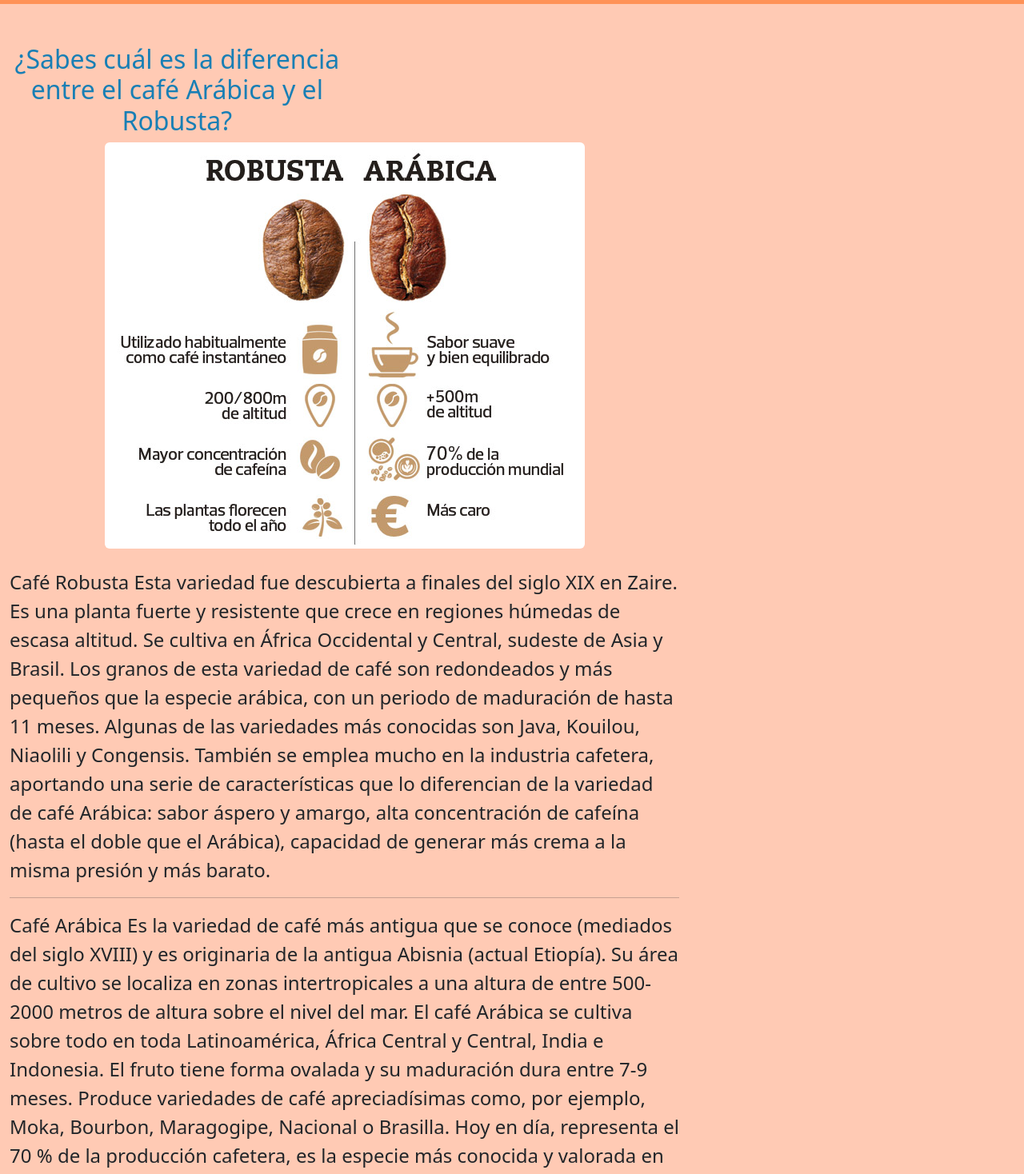
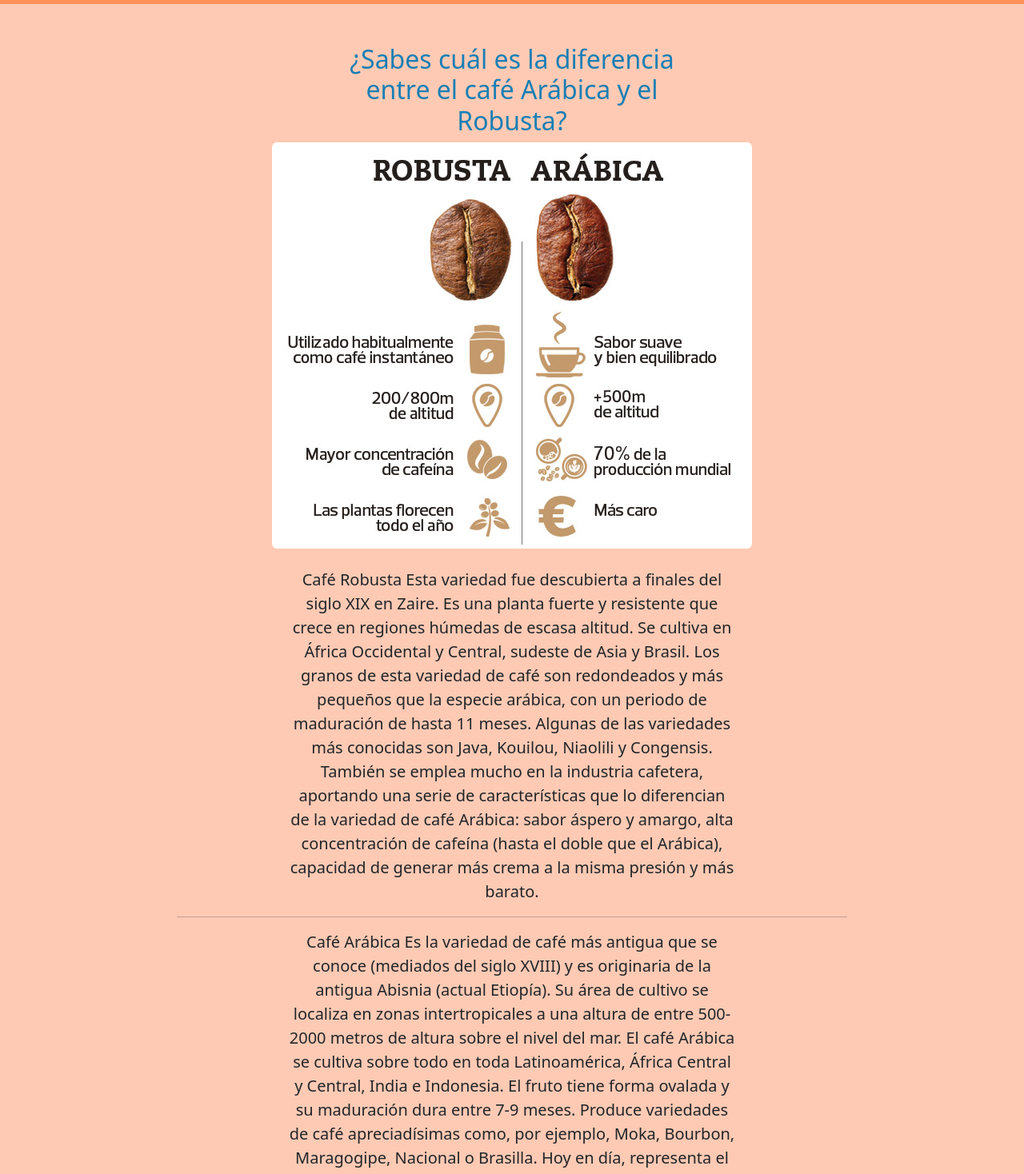
Before and after one commit to SebastianVidelaHoltz/pre-entrega3-Sebastian-Videla-Holtz, a plain HTML site: page Variedades.html in a window 1280 px wide. Shown: the part 261-1729 px from the top of the page at 80% size. Drawn offline with Linux system fonts and the light colour scheme.

Commit message:
centre elementos variedades

```diff
--- a/Variedades.html
+++ b/Variedades.html
@@ -40,22 +40,22 @@
 
         <div class="container-fluid">
         <div>
-          <div class="col-xs-12 col-md-6 col-lg-4">
-          <h1 class="primary-color h2 text-center">¿Sabes cuál es la diferencia entre el café Arábica y el Robusta?</h1>
+          <div class="col-xs-12 col-md-6 col-lg-4 mx-auto">
+          <h1 class="primary-color h2">¿Sabes cuál es la diferencia entre el café Arábica y el Robusta?</h1>
           </div>
         <!--left end-->
         </div>
-        <div class="col-xs-12 col-md-6 col-lg-8">
-        <img src="./media/cafe-robusta-y-arabica.jpg" alt="tipos de cafe" class="w-65 rounded mx-auto d-block">
+        <div class="col-xs-12 col-md-6 col-lg-8 mx-auto">
+        <img src="./media/cafe-robusta-y-arabica.jpg" alt="tipos de cafe" class="w-65 rounded mx-auto d-block img-fluid">
         <br>
-        <p class="fs-4">
+        <p class="fs-5 col-xs-12 col-md-6 col-lg-8 text-center mx-auto">
             Café Robusta
             Esta variedad fue descubierta a finales del siglo XIX en Zaire.
             Es una planta fuerte y resistente que crece en regiones húmedas de escasa altitud. Se cultiva en África Occidental y Central, sudeste de Asia y Brasil.
             Los granos de esta variedad de café son redondeados y más pequeños que la especie arábica, con un periodo de maduración de hasta 11 meses. Algunas de las variedades más conocidas son Java, Kouilou, Niaolili y Congensis.
             También se emplea mucho en la industria cafetera, aportando una serie de características que lo diferencian de la variedad de café Arábica: sabor áspero y amargo, alta concentración de cafeína (hasta el doble que el Arábica), capacidad de generar más crema a la misma presión y más barato.</p>
             <hr>
-            <p class="fs-4">
+            <p class="fs-5 col-xs-12 col-md-6 col-lg-8 text-center mx-auto">
               Café Arábica
               Es la variedad de café más antigua que se conoce (mediados del siglo XVIII) y es originaria de la antigua Abisnia (actual Etiopía).
               Su área de cultivo se localiza en zonas intertropicales a una altura de entre 500-2000 metros de altura sobre el nivel del mar. El café Arábica se cultiva sobre todo en toda Latinoamérica, África Central y Central, India e Indonesia.
```
